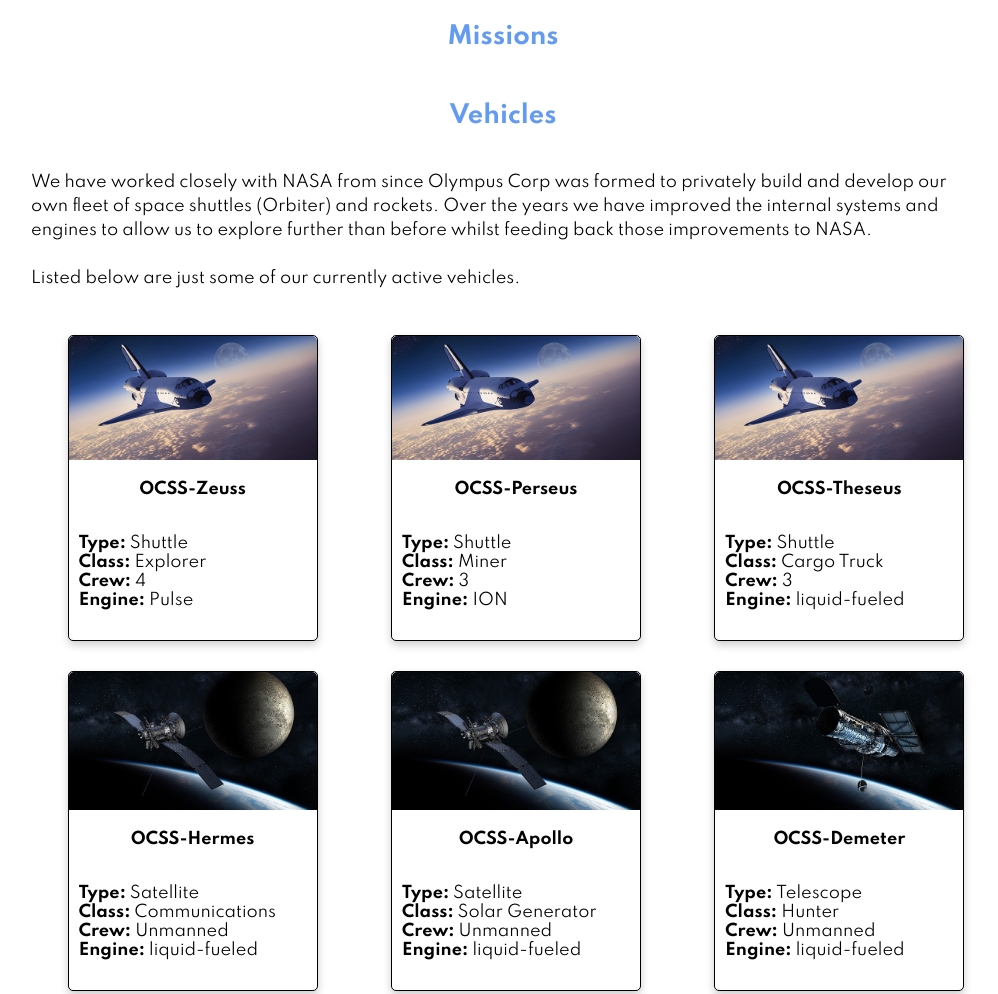
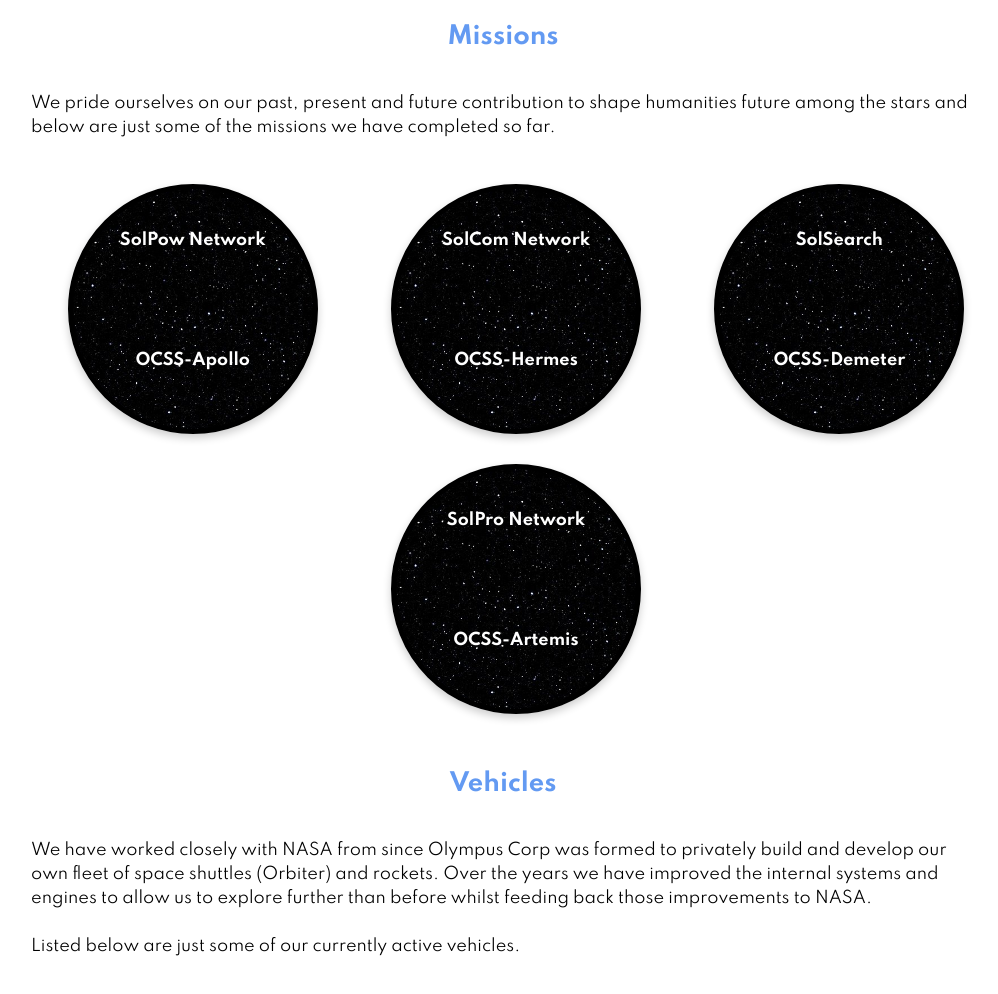
Before and after one commit to alittlebroken/olympuscorp, a plain HTML site: page index.html in a window 1280 px wide. Shown: the part 490-1484 px from the top of the page, without its empty margins (137-1135 px from the left). Drawn offline with Linux system fonts and the light colour scheme.

Commit message:
Added initial mission details

```diff
--- a/css/styles.css
+++ b/css/styles.css
@@ -131,6 +131,52 @@
   padding: 0;
 }
 
+/* mission styling */
+.missions {
+  display: flex;
+  flex-wrap: wrap;
+  justify-content: space-around;
+  width: 1000px;
+  margin: auto;
+  padding: 15px;
+}
+
+.mission {
+  border: 5px solid black;
+  border-radius: 50%;
+  width: 250px;
+  height: 250px;
+  display: flex;
+  flex-direction: column;
+  justify-content: space-around;
+  align-items: center;
+  background-image: url('../images/mission-bg.jpg');
+  background-repeat: no-repeat;
+  background-size: cover;
+  background-position: left;
+  color: white;
+  box-shadow: 0 4px 8px 0 rgba(0, 0, 0, 0.2);
+  margin: 15px;
+}
+
+.mission label {
+  font-weight: bold;
+}
+
+.mission-info-container {
+  display: flex;
+  flex-flow: row;
+}
+
+.mission-info-left {
+  display: flex;
+  flex-flow: column;
+  flex-wrap: wrap;
+  justify-content: space-around;
+  margin: auto;
+  padding: 15px;
+}
+
 /* form styling */
 .form-container {
   width: 50%;
@@ -148,7 +194,7 @@
 form input {
   padding: 10px;
   border-radius: 5px;
-  border: 1px thin black;
+  border: 1px solid black;
 }
 
 form button {
--- a/index.html
+++ b/index.html
@@ -57,6 +57,43 @@
 
       <section id="missions">
         <h2>Missions</h2>
+        <p>
+          We pride ourselves on our past, present and future contribution to shape humanities future among the stars and
+          below are just some of the missions we have completed so far.
+        </p>
+
+        <section class="missions">
+
+          <article class="mission">
+            <label>SolPow Network</label>
+            <p>
+              <label>OCSS-Apollo</label>
+            </p>
+          </article>
+
+          <article class="mission">
+            <label>SolCom Network</label>
+            <p>
+              <label>OCSS-Hermes</label>
+            </p>
+          </article>
+
+          <article class="mission">
+            <label>SolSearch</label>
+            <p>
+              <label>OCSS-Demeter</label>
+            </p>
+          </article>
+
+          <article class="mission">
+            <label>SolPro Network</label>
+            <p>
+              <label>OCSS-Artemis</label>
+            </p>
+          </article>
+
+        </section>
+
       </section>
 
       <section id="vehicles">
```
Also changed, not shown: images/mission-bg.jpg (added).
